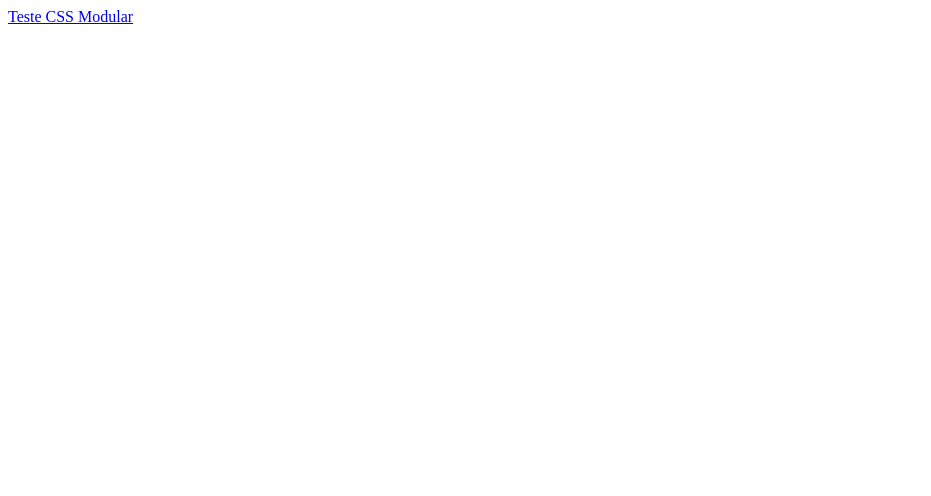
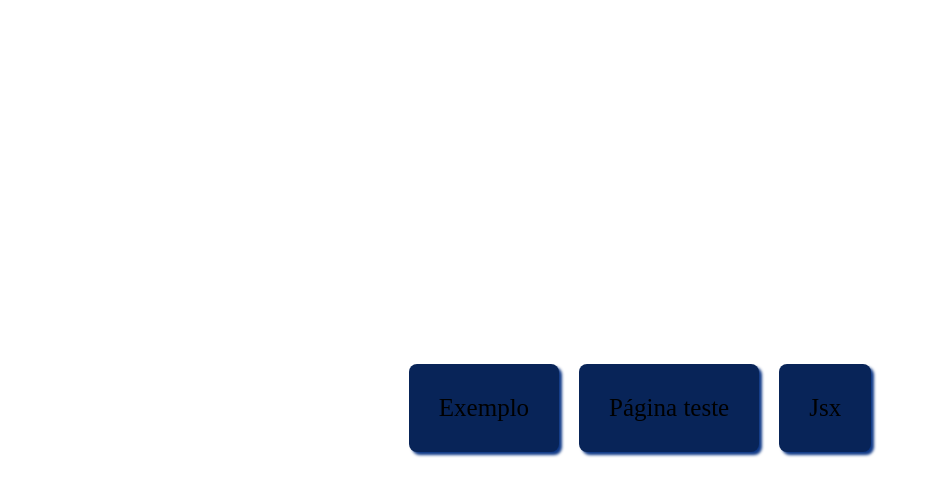
Before and after one commit to cesarvargasjr/Curso_React_Modulo_5, a Next.js app: page / in a window 1280 px wide. Shown: the top 496 px of the page, without its empty margins (0-931 px from the left). Built offline with nearby package versions, Linux system fonts and the light colour scheme.

Commit message:
Módulo 5

```diff
--- /dev/null
+++ b/src/components/Browser.jsx
@@ -0,0 +1,12 @@
+import Link from "next/link"
+import styles from '../styles/Browser.module.css'
+
+export default function Browser(props) {
+    return (
+        <Link href={props.destino}>
+            <div className={styles.browser}>
+                {props.texto}
+            </div>
+        </Link>
+    )
+}
--- a/src/pages/index.jsx
+++ b/src/pages/index.jsx
@@ -1,11 +1,18 @@
-import Link from 'next/link'
+import Browser from '../components/Browser'
 
 export default function Start() {
     return (
-        <div>
-            <Link href="/pageTest">
-                Teste CSS Modular
-            </Link>
+        <div style={{
+            display: 'flex',
+            justifyContent: 'center',
+            alignItems: 'center',
+            height: '100vh',
+            flexWrap: 'wrap'
+        }}>
+            {/* PÁGINA INICIAL DO APP */}
+            <Browser texto="Exemplo" destino="/example"/> {/* PÁGINA EXEMPLO */}
+            <Browser texto="Página teste" destino="/pageTest"/> {/* PÁGINA CSS MODULAR */}
+            <Browser texto="Jsx" destino="/jsx"/> {/* PÁGINA EXEMPLO JSX */}
         </div>
     )
 }
--- a/src/pages/jsx.jsx
+++ b/src/pages/jsx.jsx
@@ -1,4 +1,6 @@
 // CONTEÚDO DE INTEGRAÇÃO JavaScript / JSX
+
+import Layout from "../components/Layout"
 
 export default function jsx() {
     // EXEMPLO #01
@@ -18,6 +20,7 @@ export default function jsx() {
     }
 
     return (
+        <Layout titulo="Estudando JSX">
             <div>
                 {titulo}
                 {subtitulo()}
@@ -27,5 +30,6 @@ export default function jsx() {
                     {JSON.stringify({nome: 'Cesar', idade: 26})}
                 </p>
             </div>
+        </Layout>
     )
 }
--- /dev/null
+++ b/src/styles/Browser.module.css
@@ -0,0 +1,14 @@
+.browser {
+    background-color: rgb(8, 36, 88);
+    box-shadow:3px 3px 3px rgb(13, 55, 133); /* BOTÃO COM SENSAÇÃO 3D */
+    padding: 30px;
+    margin: 10px;
+    border-radius: 8px;
+    cursor: pointer; /* ALTERA ÍCONE DO CURSOR DO MOUSE */
+    font-size: 25px;
+}
+
+.browser:active {
+    position: relative;
+    top: 3px;
+}
```
Also changed, not shown: src/pages/example.jsx (+4 -3 lines), 1 other file (tests, documents, lock files or other folders). Lines whose indentation alone changed are shown as unchanged.
